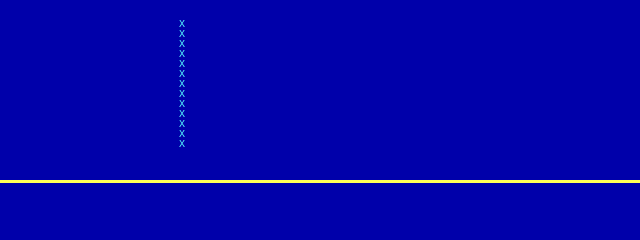
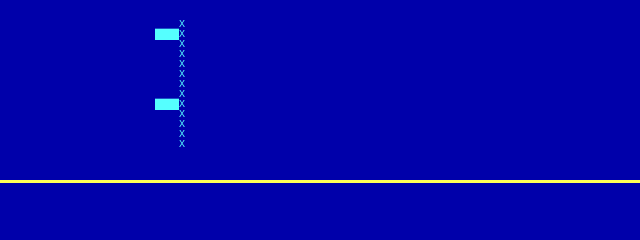
Before and after one commit to waynek3/gods-of-aelun, a website built with Vite: page index.html in a window 1280 px wide. Shown: the top 240 px of the page, 320-960 px from the left. Built offline with nearby package versions, Linux system fonts and the light colour scheme.

Commit message:
Introduce New ASCII Characters

```diff
--- a/index.html
+++ b/index.html
@@ -10,20 +10,20 @@
     <link rel="preconnect" href="https://fonts.gstatic.com" crossorigin>
     <link href="https://fonts.googleapis.com/css2?family=VT323&display=swap" rel="stylesheet">
 
-  </MMMMd>
+  </head>
   <body>
 
     <div id="game-title">
 <pre>
+&nbsp;&nbsp;&nbsp;&nbsp;X&nbsp;&nbsp;&nbsp;&nbsp;&nbsp;&nbsp;&nbsp;&nbsp;&nbsp;&nbsp;&nbsp;&nbsp;&nbsp;&nbsp;&nbsp;&nbsp;&nbsp;&nbsp;&nbsp;&nbsp;&nbsp;&nbsp;&nbsp;&nbsp;&nbsp;&nbsp;&nbsp;&nbsp;&nbsp;&nbsp;&nbsp;&nbsp;&nbsp;&nbsp;&nbsp;&nbsp;&nbsp;&nbsp;&nbsp;&nbsp;&nbsp;&nbsp;&nbsp;&nbsp;&nbsp;&nbsp;&nbsp;&nbsp;&nbsp;&nbsp;
+████X&nbsp;&nbsp;&nbsp;&nbsp;&nbsp;&nbsp;&nbsp;&nbsp;&nbsp;&nbsp;&nbsp;&nbsp;&nbsp;&nbsp;&nbsp;&nbsp;&nbsp;&nbsp;&nbsp;&nbsp;&nbsp;&nbsp;&nbsp;&nbsp;&nbsp;&nbsp;&nbsp;&nbsp;&nbsp;&nbsp;&nbsp;&nbsp;&nbsp;&nbsp;&nbsp;&nbsp;&nbsp;&nbsp;&nbsp;&nbsp;&nbsp;&nbsp;&nbsp;&nbsp;&nbsp;&nbsp;&nbsp;&nbsp;&nbsp;&nbsp;
 &nbsp;&nbsp;&nbsp;&nbsp;X&nbsp;&nbsp;&nbsp;&nbsp;&nbsp;&nbsp;&nbsp;&nbsp;&nbsp;&nbsp;&nbsp;&nbsp;&nbsp;&nbsp;&nbsp;&nbsp;&nbsp;&nbsp;&nbsp;&nbsp;&nbsp;&nbsp;&nbsp;&nbsp;&nbsp;&nbsp;&nbsp;&nbsp;&nbsp;&nbsp;&nbsp;&nbsp;&nbsp;&nbsp;&nbsp;&nbsp;&nbsp;&nbsp;&nbsp;&nbsp;&nbsp;&nbsp;&nbsp;&nbsp;&nbsp;&nbsp;&nbsp;&nbsp;&nbsp;&nbsp;
 &nbsp;&nbsp;&nbsp;&nbsp;X&nbsp;&nbsp;&nbsp;&nbsp;&nbsp;&nbsp;&nbsp;&nbsp;&nbsp;&nbsp;&nbsp;&nbsp;&nbsp;&nbsp;&nbsp;&nbsp;&nbsp;&nbsp;&nbsp;&nbsp;&nbsp;&nbsp;&nbsp;&nbsp;&nbsp;&nbsp;&nbsp;&nbsp;&nbsp;&nbsp;&nbsp;&nbsp;&nbsp;&nbsp;&nbsp;&nbsp;&nbsp;&nbsp;&nbsp;&nbsp;&nbsp;&nbsp;&nbsp;&nbsp;&nbsp;&nbsp;&nbsp;&nbsp;&nbsp;&nbsp;
 &nbsp;&nbsp;&nbsp;&nbsp;X&nbsp;&nbsp;&nbsp;&nbsp;&nbsp;&nbsp;&nbsp;&nbsp;&nbsp;&nbsp;&nbsp;&nbsp;&nbsp;&nbsp;&nbsp;&nbsp;&nbsp;&nbsp;&nbsp;&nbsp;&nbsp;&nbsp;&nbsp;&nbsp;&nbsp;&nbsp;&nbsp;&nbsp;&nbsp;&nbsp;&nbsp;&nbsp;&nbsp;&nbsp;&nbsp;&nbsp;&nbsp;&nbsp;&nbsp;&nbsp;&nbsp;&nbsp;&nbsp;&nbsp;&nbsp;&nbsp;&nbsp;&nbsp;&nbsp;&nbsp;
 &nbsp;&nbsp;&nbsp;&nbsp;X&nbsp;&nbsp;&nbsp;&nbsp;&nbsp;&nbsp;&nbsp;&nbsp;&nbsp;&nbsp;&nbsp;&nbsp;&nbsp;&nbsp;&nbsp;&nbsp;&nbsp;&nbsp;&nbsp;&nbsp;&nbsp;&nbsp;&nbsp;&nbsp;&nbsp;&nbsp;&nbsp;&nbsp;&nbsp;&nbsp;&nbsp;&nbsp;&nbsp;&nbsp;&nbsp;&nbsp;&nbsp;&nbsp;&nbsp;&nbsp;&nbsp;&nbsp;&nbsp;&nbsp;&nbsp;&nbsp;&nbsp;&nbsp;&nbsp;&nbsp;
 &nbsp;&nbsp;&nbsp;&nbsp;X&nbsp;&nbsp;&nbsp;&nbsp;&nbsp;&nbsp;&nbsp;&nbsp;&nbsp;&nbsp;&nbsp;&nbsp;&nbsp;&nbsp;&nbsp;&nbsp;&nbsp;&nbsp;&nbsp;&nbsp;&nbsp;&nbsp;&nbsp;&nbsp;&nbsp;&nbsp;&nbsp;&nbsp;&nbsp;&nbsp;&nbsp;&nbsp;&nbsp;&nbsp;&nbsp;&nbsp;&nbsp;&nbsp;&nbsp;&nbsp;&nbsp;&nbsp;&nbsp;&nbsp;&nbsp;&nbsp;&nbsp;&nbsp;&nbsp;&nbsp;
 &nbsp;&nbsp;&nbsp;&nbsp;X&nbsp;&nbsp;&nbsp;&nbsp;&nbsp;&nbsp;&nbsp;&nbsp;&nbsp;&nbsp;&nbsp;&nbsp;&nbsp;&nbsp;&nbsp;&nbsp;&nbsp;&nbsp;&nbsp;&nbsp;&nbsp;&nbsp;&nbsp;&nbsp;&nbsp;&nbsp;&nbsp;&nbsp;&nbsp;&nbsp;&nbsp;&nbsp;&nbsp;&nbsp;&nbsp;&nbsp;&nbsp;&nbsp;&nbsp;&nbsp;&nbsp;&nbsp;&nbsp;&nbsp;&nbsp;&nbsp;&nbsp;&nbsp;&nbsp;&nbsp;
-&nbsp;&nbsp;&nbsp;&nbsp;X&nbsp;&nbsp;&nbsp;&nbsp;&nbsp;&nbsp;&nbsp;&nbsp;&nbsp;&nbsp;&nbsp;&nbsp;&nbsp;&nbsp;&nbsp;&nbsp;&nbsp;&nbsp;&nbsp;&nbsp;&nbsp;&nbsp;&nbsp;&nbsp;&nbsp;&nbsp;&nbsp;&nbsp;&nbsp;&nbsp;&nbsp;&nbsp;&nbsp;&nbsp;&nbsp;&nbsp;&nbsp;&nbsp;&nbsp;&nbsp;&nbsp;&nbsp;&nbsp;&nbsp;&nbsp;&nbsp;&nbsp;&nbsp;&nbsp;&nbsp;
-&nbsp;&nbsp;&nbsp;&nbsp;X&nbsp;&nbsp;&nbsp;&nbsp;&nbsp;&nbsp;&nbsp;&nbsp;&nbsp;&nbsp;&nbsp;&nbsp;&nbsp;&nbsp;&nbsp;&nbsp;&nbsp;&nbsp;&nbsp;&nbsp;&nbsp;&nbsp;&nbsp;&nbsp;&nbsp;&nbsp;&nbsp;&nbsp;&nbsp;&nbsp;&nbsp;&nbsp;&nbsp;&nbsp;&nbsp;&nbsp;&nbsp;&nbsp;&nbsp;&nbsp;&nbsp;&nbsp;&nbsp;&nbsp;&nbsp;&nbsp;&nbsp;&nbsp;&nbsp;&nbsp;
-&nbsp;&nbsp;&nbsp;&nbsp;X&nbsp;&nbsp;&nbsp;&nbsp;&nbsp;&nbsp;&nbsp;&nbsp;&nbsp;&nbsp;&nbsp;&nbsp;&nbsp;&nbsp;&nbsp;&nbsp;&nbsp;&nbsp;&nbsp;&nbsp;&nbsp;&nbsp;&nbsp;&nbsp;&nbsp;&nbsp;&nbsp;&nbsp;&nbsp;&nbsp;&nbsp;&nbsp;&nbsp;&nbsp;&nbsp;&nbsp;&nbsp;&nbsp;&nbsp;&nbsp;&nbsp;&nbsp;&nbsp;&nbsp;&nbsp;&nbsp;&nbsp;&nbsp;&nbsp;&nbsp;
+████X&nbsp;&nbsp;&nbsp;&nbsp;&nbsp;&nbsp;&nbsp;&nbsp;&nbsp;&nbsp;&nbsp;&nbsp;&nbsp;&nbsp;&nbsp;&nbsp;&nbsp;&nbsp;&nbsp;&nbsp;&nbsp;&nbsp;&nbsp;&nbsp;&nbsp;&nbsp;&nbsp;&nbsp;&nbsp;&nbsp;&nbsp;&nbsp;&nbsp;&nbsp;&nbsp;&nbsp;&nbsp;&nbsp;&nbsp;&nbsp;&nbsp;&nbsp;&nbsp;&nbsp;&nbsp;&nbsp;&nbsp;&nbsp;&nbsp;&nbsp;
 &nbsp;&nbsp;&nbsp;&nbsp;X&nbsp;&nbsp;&nbsp;&nbsp;&nbsp;&nbsp;&nbsp;&nbsp;&nbsp;&nbsp;&nbsp;&nbsp;&nbsp;&nbsp;&nbsp;&nbsp;&nbsp;&nbsp;&nbsp;&nbsp;&nbsp;&nbsp;&nbsp;&nbsp;&nbsp;&nbsp;&nbsp;&nbsp;&nbsp;&nbsp;&nbsp;&nbsp;&nbsp;&nbsp;&nbsp;&nbsp;&nbsp;&nbsp;&nbsp;&nbsp;&nbsp;&nbsp;&nbsp;&nbsp;&nbsp;&nbsp;&nbsp;&nbsp;&nbsp;&nbsp;
 &nbsp;&nbsp;&nbsp;&nbsp;X&nbsp;&nbsp;&nbsp;&nbsp;&nbsp;&nbsp;&nbsp;&nbsp;&nbsp;&nbsp;&nbsp;&nbsp;&nbsp;&nbsp;&nbsp;&nbsp;&nbsp;&nbsp;&nbsp;&nbsp;&nbsp;&nbsp;&nbsp;&nbsp;&nbsp;&nbsp;&nbsp;&nbsp;&nbsp;&nbsp;&nbsp;&nbsp;&nbsp;&nbsp;&nbsp;&nbsp;&nbsp;&nbsp;&nbsp;&nbsp;&nbsp;&nbsp;&nbsp;&nbsp;&nbsp;&nbsp;&nbsp;&nbsp;&nbsp;&nbsp;
 &nbsp;&nbsp;&nbsp;&nbsp;X&nbsp;&nbsp;&nbsp;&nbsp;&nbsp;&nbsp;&nbsp;&nbsp;&nbsp;&nbsp;&nbsp;&nbsp;&nbsp;&nbsp;&nbsp;&nbsp;&nbsp;&nbsp;&nbsp;&nbsp;&nbsp;&nbsp;&nbsp;&nbsp;&nbsp;&nbsp;&nbsp;&nbsp;&nbsp;&nbsp;&nbsp;&nbsp;&nbsp;&nbsp;&nbsp;&nbsp;&nbsp;&nbsp;&nbsp;&nbsp;&nbsp;&nbsp;&nbsp;&nbsp;&nbsp;&nbsp;&nbsp;&nbsp;&nbsp;&nbsp;
```
